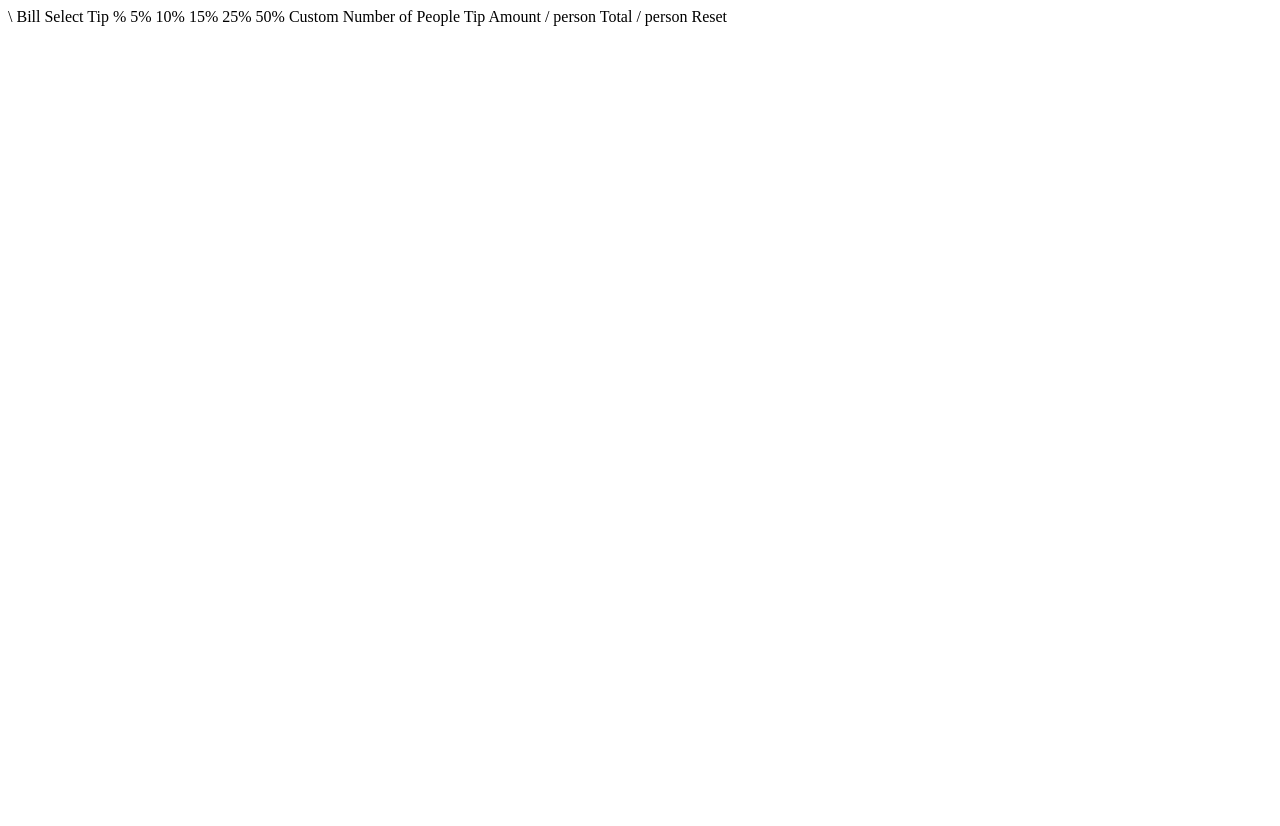
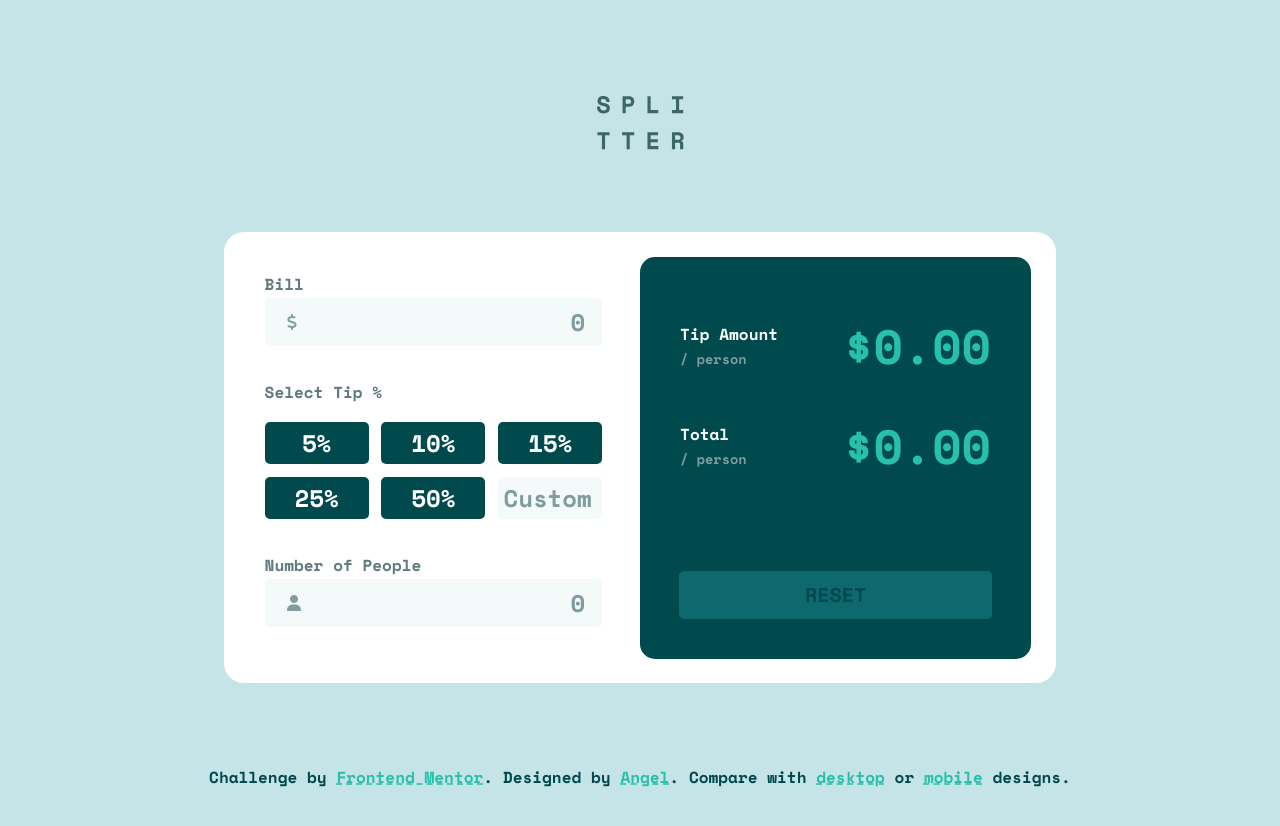
Before and after one commit to akcumeh/09-tip-calculator-app, a plain HTML site: page index.html in a window 1280 px wide. Before the commit the page ends 800 px from the top, so only its background shows below. Drawn offline with nearby package versions, Linux system fonts and the light colour scheme.

Commit message:
been-a-while commit
been-a-while commit just to kinda refresh the repo

```diff
--- a/index.html
+++ b/index.html
@@ -2,34 +2,88 @@
 <html lang="en">
     <head>
         <meta charset="UTF-8">
-    <meta name="viewport" content="width=device-width, initial-scale=1.0">\
+        <meta name="viewport" content="width=device-width, initial-scale=1.0">
         <link rel="icon" type="image/png" sizes="32x32" href="./images/favicon-32x32.png">
+        <link rel="preconnect" href="https://fonts.googleapis.com">
+        <link rel="preconnect" href="https://fonts.gstatic.com" crossorigin>
+        <link href="https://fonts.googleapis.com/css2?family=Space+Mono:wght@400;700&display=swap" rel="stylesheet">
+        <link href="https://cdn.jsdelivr.net/npm/bootstrap@5.1.3/dist/css/bootstrap.min.css" rel="stylesheet" integrity="sha384-1BmE4kWBq78iYhFldvKuhfTAU6auU8tT94WrHftjDbrCEXSU1oBoqyl2QvZ6jIW3" crossorigin="anonymous">
+        <script src="https://kit.fontawesome.com/3992635087.js" crossorigin="anonymous"></script>
         <link rel="stylesheet" href="styles.css">
         <title>Frontend Mentor | Tip calculator app</title>
     </head>
     <body>
-
-    Bill
-
-    Select Tip %
-    5%
-    10%
-    15%
-    25%
-    50%
-    Custom
-
-    Number of People
-
-    Tip Amount
-    / person
-
-    Total
-    / person
-
-    Reset
-
+        <img src="images/logo.svg" alt="Splitter">
+        <main>
+            <div class="row">
+                <div class="calc-box col-lg-6">
+                    <div class="calc-row">
+                        <label for="bill" role="text">Bill</label>
+                        <br>
+                        <p class="wrapper">
+                            <i class="fa-solid fa-dollar-sign"></i><input type="text" name="people" value="" id="bill" minlength="2" placeholder="0">
+                        </p>
+                    </div>
+                    <div class="calc-row">
+                        <label role="radiogroup">Select Tip %</label>
+                        <div class="choices grid" role="radiogroup">
+                            <div class="choice">
+                                <input type="radio" name="radio" id="five" value="5">
+                                <label role="radio" class="radio" for="five">5%</label>
+                            </div>
+                            <div class="choice">
+                                <input type="radio" name="radio" id="ten" value="10">
+                                <label role="radio" class="radio" for="ten">10%</label>
+                            </div>
+                            <div class="choice">
+                                <input type="radio" name="radio" id="fifteen" value="15">
+                                <label role="radio" class="radio" for="fifteen">15%</label>
+                            </div>
+                            <div class="choice">
+                                <input type="radio" name="radio" id="twentyfive" value="25">
+                                <label role="radio" class="radio" for="twentyfive">25%</label>
+                            </div>
+                            <div class="choice">
+                                <input type="radio" name="radio" id="fifty" value="50">
+                                <label role="radio" class="radio" for="fifty">50%</label>
+                            </div>
+                            <div class="choice">
+                                <input type="text" name="amount" value="" id="custom" maxlength="5" minlength="1" placeholder="Custom" class="choice-text">
+                                <label role="textbox" for="custom"></label>
+                            </div>
+                        </div>
+                    </div>
+                    <div class="calc-row">
+                        <label for="people" role="text" class="nozero">Number of People<span class="" style="visibility: hidden;"> Can't be zero</span></label>
+                        <br>
+                        <p class="wrapper peoplenum">
+                            <i class="fa-solid fa-user"></i><input type="text" name="people" value="" id="people" maxlength="2" minlength="1" placeholder="0">
+                        </p>
+                    </div>
+                </div>
+                <div class="result-box col-lg-6">
+                    <table>
+                        <tr class="result-row">
+                            <td>Tip Amount<br><span class="sub">/ person</span></td>
+                            <td class="result-val tip-val">$0.00</td>
+                        </tr>
+                        <tr class="result-row">
+                            <td>Total<br><span class="sub">/ person</span></td>
+                            <td class="result-val total-val">$0.00</td>
+                        </tr>
+                        <tr class="result-row">
+                            <td>empty</td>
+                        </tr>
+                    </table>
+                    <button class="reset inactive">RESET</button>
+                </div>
+            </div>
+        </main>
+        <footer>
+            Challenge by <a href="http://frontendmentor.io">Frontend Mentor</a>. Designed by <a href="http://github.com/akcumeh">Angel</a>. Compare with <a href="design/desktop-preview.jpg">desktop</a> or <a href="design/mobile-design.jpg">mobile</a> designs.
+        </footer>
         <script src="https://ajax.googleapis.com/ajax/libs/jquery/3.6.0/jquery.min.js"></script>
+        <script src="https://cdn.jsdelivr.net/npm/bootstrap@5.1.3/dist/js/bootstrap.bundle.min.js" integrity="sha384-ka7Sk0Gln4gmtz2MlQnikT1wXgYsOg+OMhuP+IlRH9sENBO0LRn5q+8nbTov4+1p" crossorigin="anonymous"></script>
         <script src="index.js"></script>
     </body>
 </html>
--- a/index.js
+++ b/index.js
@@ -0,0 +1,36 @@
+// variables
+var reset = $(".reset");
+var input = $("input");
+var tip;
+var options = $(".choice");
+var bill = $("#bill").val();
+var numOfPeople = $("input[type='text'][name='people']").val();
+
+// extract info from webpage
+yeet
+
+// functions employing extracted info
+function tipCalc(bill, tip, numOfPeople) {
+    // tipCalc will calculate the total tip amount,
+    // divide it by the total number of people,
+    // then return the tip amount per person.
+
+    var tipVal = (tip / 100) * bill;
+    var tipPerPerson = tipVal / numOfPeople;
+
+    return tipPerPerson;
+}
+
+var tips = tipCalc(bill, tip, numOfPeople);
+
+function totalCalc(bill, numOfPeople) {
+    // totalCalc will calculate the total bill (including tips),
+    // divide it by the total number of people,
+    // then return the bill per person.
+
+    var totalPerPerson = (bill / numOfPeople) + tips;
+
+    return totalPerPerson;
+}
+
+var total = totalCalc(bill, tip, numOfPeople);
--- a/styles.css
+++ b/styles.css
@@ -0,0 +1,257 @@
+body {
+    font-family: 'Space Mono', monospace;
+    font-weight: 700;
+    display: flex;
+    flex-direction: column;
+    align-items: center;
+    align-content: center;
+    background-color: hsl(185, 41%, 84%);
+    padding: 7.5%;
+}
+
+main {
+    background-color: white;
+    border-radius: 20px;
+    margin: 7.5%;
+    width: 65vw;
+}
+
+.row {
+    display: flex;
+    padding: 3%;
+    margin: 0;
+    justify-content: space-between;
+    width: 100%;
+}
+
+.calc-box {
+    background-color: inherit;
+    border-radius: 15px;
+    width: max-content;
+    padding: 2%;
+}
+
+.calc-row {
+    margin-bottom: 10%;
+}
+
+.calc-row:last-of-type {
+    margin-bottom: 0;
+}
+
+.calc-row label {
+    margin: 0 0 0.5% 0;
+    color: hsl(186, 14%, 43%);
+}
+
+input[type="text"] {
+    width: inherit;
+    height: 2rem;
+    padding: 5px;
+    font-weight: 700;
+    font-size: 1.5rem;
+    color: hsl(183, 100%, 15%);
+    padding: 0 5% 0 0;
+    text-align: right;
+    align-content: right;
+    align-items: right;
+    justify-content: right;
+}
+
+input[type="text"]:focus-within{
+    text-align: right !important;
+    align-content: right !important;
+    align-items: right !important;
+    justify-content: right !important;
+    outline: none;
+}
+
+::placeholder {
+    color: hsl(184, 14%, 56%);
+}
+
+.wrapper {
+    display: flex;
+    flex-direction: row;
+    align-items: center;
+    align-content: center;
+    justify-content: space-between;
+    width: 100%;
+    height: 3rem;
+    background-color: hsl(189, 41%, 97%);
+    border-radius: 5px;
+}
+
+.wrapper input[type="text"] {
+    border: none;
+    margin: 0 0 0 15%;
+    border-radius: inherit;
+    background-color: inherit;
+    height: inherit;
+}
+
+.wrapper i {
+    position: absolute;
+    margin: 1.75%;
+    color: hsl(184, 14%, 56%);
+}
+
+.grid {
+    display: grid;
+    grid-template-rows: 3.3vw 3.3vw;
+    grid-template-columns: 8.125vw 8.125vw 8.125vw;
+    gap: 1vw;
+    margin: 5% 0;
+}
+
+.choice {
+    width: 8.125vw;
+    height: 3.3vw;
+    border-radius: 5px;
+    color: white;
+}
+
+input[type="radio"] {
+    opacity: 0;
+    width: 2rem;
+    height: 1em;
+    background-color: #fff;
+    position: absolute;
+}
+
+input[type="radio"]:checked + label {
+    background-color: hsl(172, 67%, 45%);
+    color: hsl(183, 100%, 15%) !important;
+}
+
+input[type="radio"]:hover + label {
+    background-color: hsl(173, 61%, 77%);
+    color: hsl(183, 100%, 15%) !important;
+}
+
+.radio {
+    width: 100%;
+    height: 100%;
+    display: flex;
+    text-align: center;
+    align-content: center;
+    align-items: center;
+    justify-content: center;
+    border-radius: inherit;
+    background-color: hsl(183, 100%, 15%);
+    color: inherit !important;
+    font-size: 1.5rem;
+    line-height: 1.25;
+}
+
+.choice-text {
+    width: inherit !important;
+    height: inherit !important;
+    text-align: center !important;
+    align-content: center !important;
+    align-items: center !important;
+    justify-content: center !important;
+    border: none;
+    border-radius: inherit;
+    background-color: hsl(189, 41%, 97%);
+}
+
+.result-box {
+    background-color: hsl(183, 100%, 15%);
+    border-radius: 15px;
+    color: white;
+    padding: 5%;
+}
+
+.sub {
+    color: hsl(184, 14%, 56%);
+    font-size: 0.85rem;
+}
+
+.result-val {
+    text-align: right !important;
+    align-content: right !important;
+    align-items: right !important;
+    justify-content: right !important;
+    font-size: 3rem;
+    color: hsl(172, 67%, 45%);
+}
+
+.result-box table {
+    width: 100%;
+    height: 85%;
+}
+
+.result-box table tr {
+    padding: 0;
+    margin-top: 0;
+}
+
+.result-row {
+    height: 20%;
+}
+
+.result-row:nth-of-type(3){
+    visibility: hidden;
+}
+
+.reset {
+    width: 100%;
+    height: 3rem;
+    border: none;
+    border-radius: 5px;
+    color: hsl(183, 100%, 15%);
+    font-size: 1.25rem;
+    font-weight: 700;
+}
+
+.reset:hover {
+    background-color: hsl(173, 61%, 77%);
+}
+
+.inactive {
+    background-color: hsl(183, 79%, 24%);
+}
+
+.active {
+    background-color: hsl(172, 67%, 45%);
+}
+
+.error {
+    outline: 2px solid hsl(10, 42%, 60%) !important;
+}
+
+.nozero {
+    width: 100%;
+}
+
+.nozeroin {
+    visibility: hidden;
+    color: hsl(10, 42%, 60%);
+    float: right;
+}
+
+footer {
+    color: hsl(183, 100%, 15%);
+    font-size: 1rem;
+}
+
+footer a {
+    text-decoration-style: dashed;
+    color: hsl(172, 67%, 45%);
+}
+
+footer a:active {
+    text-decoration-style: dashed;
+    color: hsl(172, 67%, 45%);
+}
+
+footer a:hover {
+    color: hsl(183, 79%, 24%);
+    text-decoration-style: none !important;
+}
+
+footer a:visited {
+    color: hsl(183, 79%, 24%);
+    text-decoration-style: none !important;
+}
```
Also changed, not shown: 1 other file. Lines whose indentation alone changed are shown as unchanged.
